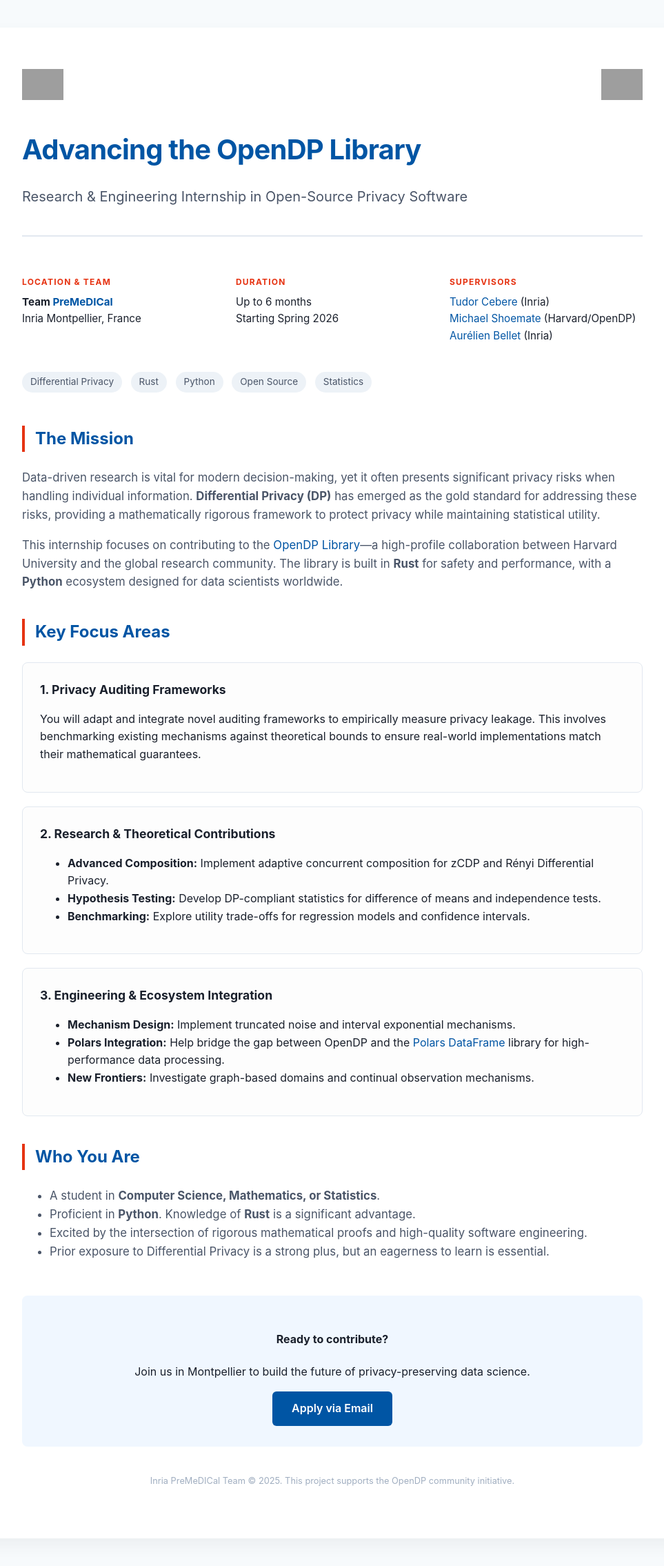
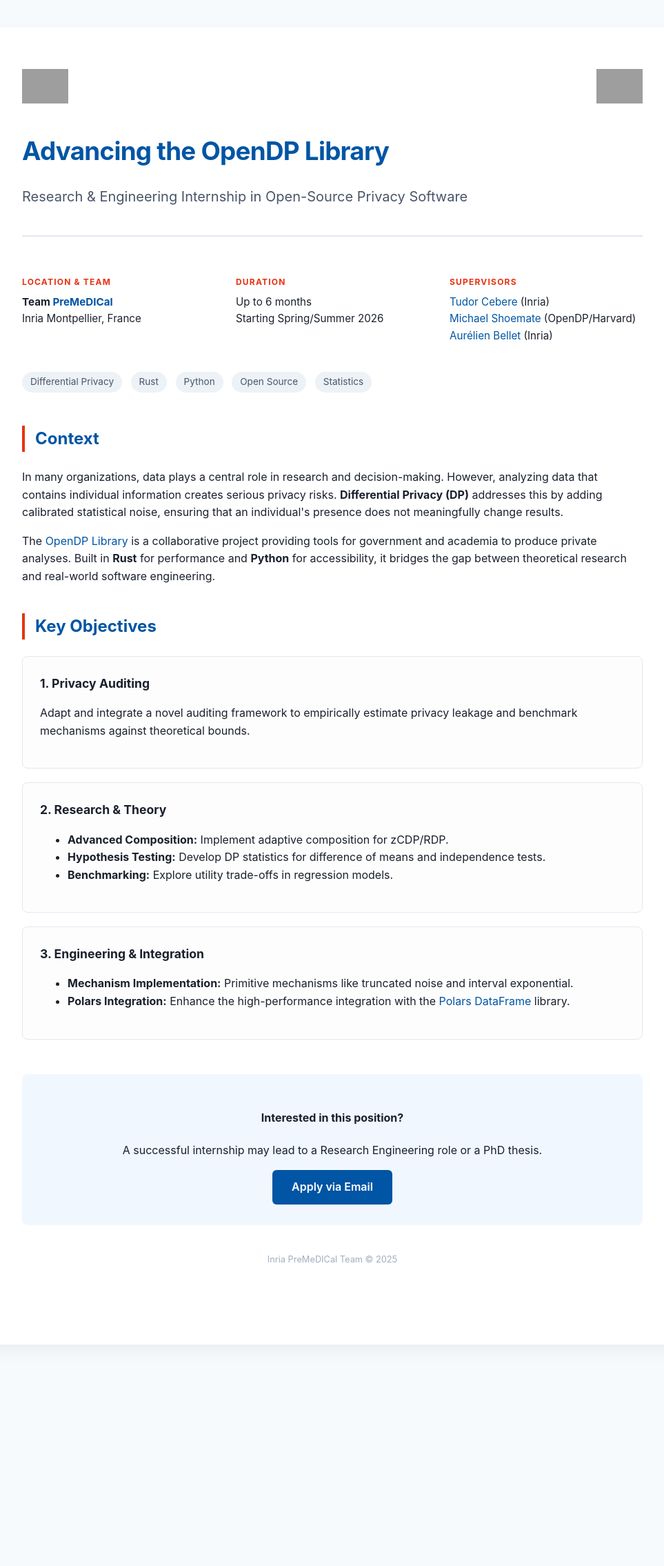
Before and after one commit to tudorcebere/tudorcebere.github.io, a Jekyll site: the page internship/index.html, which Jekyll copies as it is, in a window 1280 px wide. Shown: the whole page at 69% size, without its empty margins (158-1121 px from the left). Built offline with Jekyll 4.4.1, drawn with Linux system fonts in a browser that asks for light colours; after the commit the page ends 1989 px from its top, so only the background shows below that; grey boxes are pictures that could not be loaded.

Commit message:
Site updated at 2025-12-18 07:25:02 UTC

```diff
--- a/internship/index.html
+++ b/internship/index.html
@@ -18,7 +15,7 @@
         }
 
         body {
-            font-family: 'Inter', -apple-system, BlinkMacSystemFont, "Segoe UI", Roboto, Helvetica, Arial, sans-serif;
+            font-family: 'Inter', -apple-system, BlinkMacSystemFont, "Segoe UI", Roboto, sans-serif;
             line-height: 1.6;
             color: var(--text-dark);
             background-color: var(--bg-gray);
@@ -43,9 +40,9 @@
         }
 
         .logo-bar img {
-            height: 45px;
+            height: 50px;
             width: auto;
-            object-fit: contain;
+            display: block;
         }
 
         header {
@@ -55,7 +52,7 @@
         }
 
         h1 {
-            font-size: 2.5rem;
+            font-size: 2.3rem;
             color: var(--opendp-blue);
             margin: 0 0 10px 0;
             letter-spacing: -0.02em;
@@ -82,15 +79,9 @@
             margin-bottom: 8px;
         }
 
-        .meta-item p {
-            margin: 0;
-            font-size: 0.95rem;
-        }
+        .meta-item p { margin: 0; font-size: 0.95rem; }
 
-        .tag-cloud {
-            margin: 20px 0;
-        }
-
+        .tag-cloud { margin: 20px 0; }
         .tag {
             display: inline-block;
             background: #edf2f7;
@@ -110,11 +101,6 @@
             padding-left: 15px;
         }
 
-        .section-content {
-            font-size: 1.05rem;
-            color: var(--text-light);
-        }
-
         .focus-area {
             background: #fdfdfd;
             border: 1px solid var(--border-color);
@@ -123,11 +109,7 @@
             margin-bottom: 20px;
         }
 
-        .focus-area h5 {
-            margin: 0 0 10px 0;
-            font-size: 1.1rem;
-            color: var(--text-dark);
-        }
+        .focus-area h5 { margin: 0 0 10px 0; font-size: 1.1rem; color: var(--text-dark); }
 
         .apply-box {
             margin-top: 50px;
@@ -145,32 +127,23 @@
             border-radius: 6px;
             text-decoration: none;
             font-weight: 600;
-            transition: background 0.2s;
         }
 
-        .btn:hover {
-            background: #003d75;
-        }
-
-        a {
-            color: var(--opendp-blue);
-            text-decoration: none;
-        }
-
-        a:hover {
-            text-decoration: underline;
-        }
+        a { color: var(--opendp-blue); text-decoration: none; }
+        a:hover { text-decoration: underline; }
 
         footer {
             text-align: center;
             margin-top: 40px;
             font-size: 0.8rem;
             color: #a0aec0;
+            padding-bottom: 40px;
         }
 
         @media (max-width: 600px) {
             .container { padding: 30px 20px; }
             h1 { font-size: 1.8rem; }
+            .logo-bar { flex-direction: column; gap: 20px; }
         }
     </style>
 </head>
@@ -178,8 +151,8 @@
 
 <div class="container">
     <div class="logo-bar">
-        <img src="https://upload.wikimedia.org/wikipedia/commons/thumb/e/ef/Inria_logo.svg/512px-Inria_logo.svg.png" alt="Inria Logo">
-        <img src="https://opendp.org/img/opendp-logo.png" alt="OpenDP Logo">
+        <img src="https://www.dataia.eu/sites/default/files/2024-03/inr_logo_rouge.png" alt="Inria Logo">
+        <img src="https://docs.opendp.org/en/stable/_static/opendp-logo.png" alt="OpenDP Logo">
     </div>
 
     <header>
@@ -196,13 +169,13 @@
         <div class="meta-item">
             <h4>Duration</h4>
             <p>Up to 6 months</p>
-            <p>Starting Spring 2026</p>
+            <p>Starting Spring/Summer 2026</p>
         </div>
         <div class="meta-item">
             <h4>Supervisors</h4>
-            <p><a href="mailto:tudor.cebere @inria.fr">Tudor Cebere</a> (Inria)</p>
-            <p><a href="https://github.com/mshoemate">Michael Shoemate</a> (Harvard/OpenDP)</p>
-            <p><a href="https://researchers.lille.inria.fr/abellet/">Aurélien Bellet</a> (Inria)</p>
+            <p><a href="mailto:tudor.cebere@inria.fr">Tudor Cebere</a> (Inria)</p>
+            <p><a href="mailto:shoematem@g.harvard.edu">Michael Shoemate</a> (OpenDP/Harvard)</p>
+            <p><a href="mailto:aurelien.bellet@inria.fr">Aurélien Bellet</a> (Inria)</p>
         </div>
     </div>
 
@@ -214,56 +187,47 @@
         <span class="tag">Statistics</span>
     </div>
 
-    <section class="section-content">
-        <h3>The Mission</h3>
-        <p>Data-driven research is vital for modern decision-making, yet it often presents significant privacy risks when handling individual information. <strong>Differential Privacy (DP)</strong> has emerged as the gold standard for addressing these risks, providing a mathematically rigorous framework to protect privacy while maintaining statistical utility.</p>
+    <section>
+        <h3>Context</h3>
+        <p>In many organizations, data plays a central role in research and decision-making. However, analyzing data that contains individual information creates serious privacy risks. <strong>Differential Privacy (DP)</strong> addresses this by adding calibrated statistical noise, ensuring that an individual's presence does not meaningfully change results.</p>
 
-        <p>This internship focuses on contributing to the <a href="https://opendp.org/">OpenDP Library</a>—a high-profile collaboration between Harvard University and the global research community. The library is built in <strong>Rust</strong> for safety and performance, with a <strong>Python</strong> ecosystem designed for data scientists worldwide.</p>
+
+
+        <p>The <a href="https://opendp.org/">OpenDP Library</a> is a collaborative project providing tools for government and academia to produce private analyses. Built in <strong>Rust</strong> for performance and <strong>Python</strong> for accessibility, it bridges the gap between theoretical research and real-world software engineering.</p>
     </section>
 
-    <h3>Key Focus Areas</h3>
+    <h3>Key Objectives</h3>
 
     <div class="focus-area">
-        <h5>1. Privacy Auditing Frameworks</h5>
-        <p>You will adapt and integrate novel auditing frameworks to empirically measure privacy leakage. This involves benchmarking existing mechanisms against theoretical bounds to ensure real-world implementations match their mathematical guarantees.</p>
+        <h5>1. Privacy Auditing</h5>
+        <p>Adapt and integrate a novel auditing framework to empirically estimate privacy leakage and benchmark mechanisms against theoretical bounds.</p>
     </div>
 
     <div class="focus-area">
-        <h5>2. Research & Theoretical Contributions</h5>
+        <h5>2. Research & Theory</h5>
         <ul>
-            <li><strong>Advanced Composition:</strong> Implement adaptive concurrent composition for zCDP and Rényi Differential Privacy.</li>
-            <li><strong>Hypothesis Testing:</strong> Develop DP-compliant statistics for difference of means and independence tests.</li>
-            <li><strong>Benchmarking:</strong> Explore utility trade-offs for regression models and confidence intervals.</li>
+            <li><strong>Advanced Composition:</strong> Implement adaptive composition for zCDP/RDP.</li>
+            <li><strong>Hypothesis Testing:</strong> Develop DP statistics for difference of means and independence tests.</li>
+            <li><strong>Benchmarking:</strong> Explore utility trade-offs in regression models.</li>
         </ul>
     </div>
 
     <div class="focus-area">
-        <h5>3. Engineering & Ecosystem Integration</h5>
+        <h5>3. Engineering & Integration</h5>
         <ul>
-            <li><strong>Mechanism Design:</strong> Implement truncated noise and interval exponential mechanisms.</li>
-            <li><strong>Polars Integration:</strong> Help bridge the gap between OpenDP and the <a href="https://pola.rs/">Polars DataFrame</a> library for high-performance data processing.</li>
-            <li><strong>New Frontiers:</strong> Investigate graph-based domains and continual observation mechanisms.</li>
+            <li><strong>Mechanism Implementation:</strong> Primitive mechanisms like truncated noise and interval exponential.</li>
+            <li><strong>Polars Integration:</strong> Enhance the high-performance integration with the <a href="https://pola.rs/">Polars DataFrame</a> library.</li>
         </ul>
     </div>
 
-    <section class="section-content">
-        <h3>Who You Are</h3>
-        <ul>
-            <li>A student in <strong>Computer Science, Mathematics, or Statistics</strong>.</li>
-            <li>Proficient in <strong>Python</strong>. Knowledge of <strong>Rust</strong> is a significant advantage.</li>
-            <li>Excited by the intersection of rigorous mathematical proofs and high-quality software engineering.</li>
-            <li>Prior exposure to Differential Privacy is a strong plus, but an eagerness to learn is essential.</li>
-        </ul>
-    </section>
-
     <div class="apply-box">
-        <h4>Ready to contribute?</h4>
-        <p>Join us in Montpellier to build the future of privacy-preserving data science.</p>
-        <a href="mailto:tudor.cebere @inria.fr;shoematem @g.harvard.edu;aurelien.bellet @inria.fr?subject=Internship Application: OpenDP" class="btn">Apply via Email</a>
+        <h4>Interested in this position?</h4>
+        <p>A successful internship may lead to a Research Engineering role or a PhD thesis.</p>
+        <a href="mailto:tudor.cebere@inria.fr;shoematem@g.harvard.edu;aurelien.bellet@inria.fr?subject=Internship Application: OpenDP" class="btn">Apply via Email</a>
     </div>
 
     <footer>
-        <p>Inria PreMeDICal Team &copy; 2025. This project supports the OpenDP community initiative.</p>
+        <p>Inria PreMeDICal Team &copy; 2025</p>
     </footer>
 </div>
 
```
Also changed, not shown: other parts of internship/index.html (+0 -3 lines), 7 other files.
